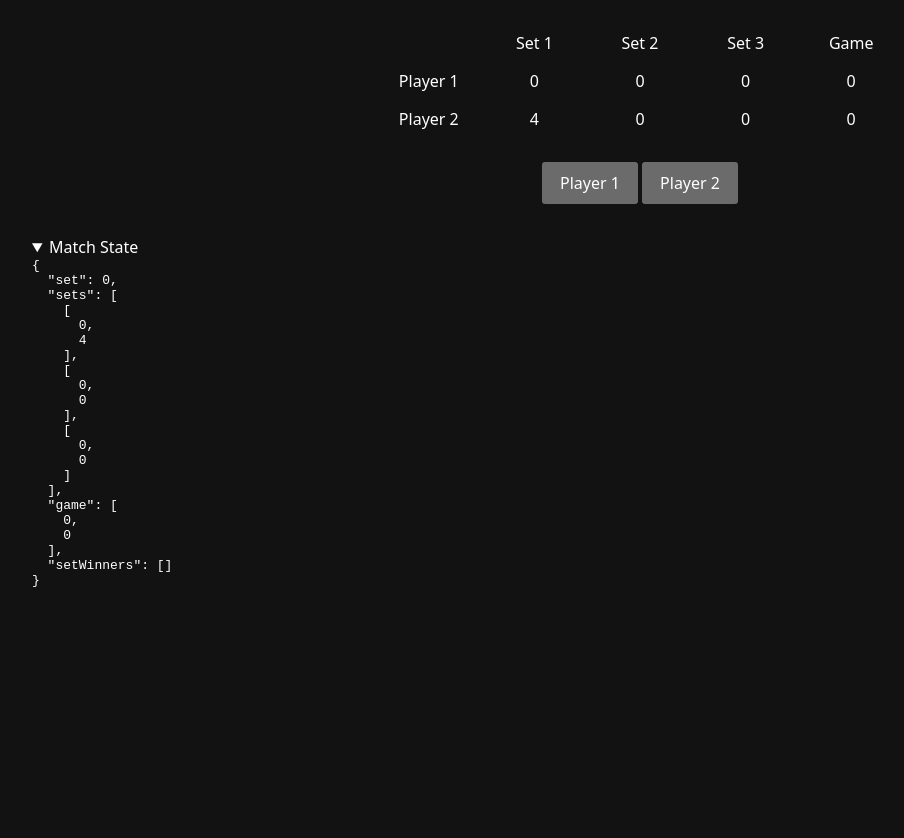
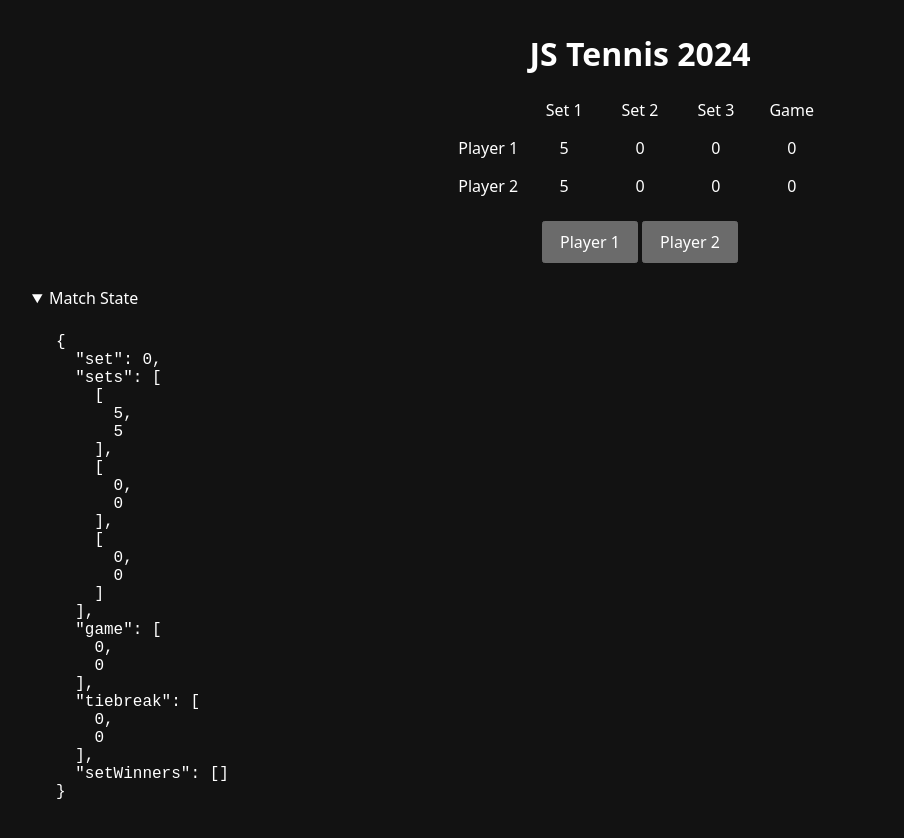
Before and after one commit to bmehder/js-tennis-2024, a SvelteKit app: page / in a window 1280 px wide. Shown: the top 838 px of the page, without its empty margins (0-904 px from the left). Before the commit the page ends 800 px from the top, so only its background shows below. Built offline with nearby package versions, Linux system fonts and the light colour scheme.

Commit message:
testing possible 1st solution

```diff
--- a/src/routes/+page.svelte
+++ b/src/routes/+page.svelte
@@ -1,7 +1,7 @@
 <script>
+	let isTiebreak = false
+
 	const players = ['Player 1', 'Player 2']
-
-	let playerToServe = players[0]
 
 	const gamePointsMap = new Map([
 		[0, 15],
@@ -13,34 +13,58 @@
 	const match = {
 		set: 0,
 		sets: [
-			[0, 4],
+			[5, 5],
 			[0, 0],
 			[0, 0],
 		],
 		game: [0, 0],
+		tiebreak: [0, 0],
 		setWinners: [],
 	}
 
 	const resetGameScore = () => {
 		match.game[0] = 0
 		match.game[1] = 0
+		match.tiebreak = [0, 0]
 	}
 
 	const checkMatchWinner = () => {
 		if (match.set < 2) return
-    if (match.setWinners.every(x => x === 0)) console.log("Player 1 wins")
-    if (match.setWinners.every(x => x === 1)) console.log("Player 2 wins")
-    if (match.setWinners[2] === 0) console.log("Player 1 wins")
-    if (match.setWinners[2] === 1) console.log("Player 2 wins")
+		if (match.setWinners.every(x => x === 0)) console.log('Player 1 wins')
+		if (match.setWinners.every(x => x === 1)) console.log('Player 2 wins')
+		if (match.setWinners[2] === 0) console.log('Player 1 wins')
+		if (match.setWinners[2] === 1) console.log('Player 2 wins')
+	}
+
+	const handleTiebreak = x => {
+		const winner = x
+		const loser = winner === 0 ? 1 : 0
+
+		isTiebreak = true
+		match.tiebreak[x]++
+
+		if (
+			match.tiebreak[winner] >= 7 &&
+			match.tiebreak[loser] <= match.tiebreak[winner] - 2
+		) {
+			match.sets[match.set][winner]++
+			match.set++
+			match.setWinners.push(winner)
+			checkMatchWinner()
+			isTiebreak = false
+		}
 	}
 
 	const handleSet = winner => {
 		const loser = winner === 0 ? 1 : 0
+		if (match.sets[match.set].every(x => x === 6)) {
+			console.log('Tiebreak!')
+			handleTiebreak()
+		}
+
 		if (
-			(match.sets[match.set][winner] === 7 &&
-			match.sets[match.set][loser] <= 5) ||
-			(match.sets[match.set][winner] === 6 &&
-			match.sets[match.set][loser] <= 4)
+			(match.sets[match.set][winner] === 7 && match.sets[match.set][loser] <= 5) ||
+			(match.sets[match.set][winner] === 6 && match.sets[match.set][loser] <= 4)
 		) {
 			match.set++
 			match.setWinners.push(winner)
@@ -49,9 +73,14 @@
 	}
 
 	const handleClick = x => {
+		if (isTiebreak) {
+			handleTiebreak(x)
+			return
+		}
+
 		const isDeuce = match.game[0] === 40 && match.game[1] === 40
 		const isAd = match.game.some(x => x === 'Ad')
-		const winner = x === 'player-1' ? 0 : 1
+		const winner = x === 0 ? 0 : 1
 
 		if (isDeuce) {
 			match.game[winner] = 'Ad'
@@ -83,42 +112,65 @@
 	}
 </script>
 
+<main>
+	<h1>JS Tennis 2024</h1>
+
 	<div class="scoreboard">
 		<div></div>
 		<div>Set 1</div>
 		<div>Set 2</div>
 		<div>Set 3</div>
+		{#if isTiebreak}
+			<div>TB</div>
+		{:else}
 			<div>Game</div>
+		{/if}
 
 		<div>{players[0]}</div>
 		{#each match.sets as set}
 			<div>{set[0]}</div>
 		{/each}
+		{#if isTiebreak}
+			<div>{match.tiebreak[0]}</div>
+		{:else}
 			<div>{match.game[0]}</div>
+		{/if}
 
 		<div>{players[1]}</div>
 		{#each match.sets as set}
 			<div>{set[1]}</div>
 		{/each}
+		{#if isTiebreak}
+			<div>{match.tiebreak[1]}</div>
+		{:else}
 			<div>{match.game[1]}</div>
+		{/if}
 	</div>
 
 	<div class="buttons">
-	<button on:click={() => handleClick('player-1')}>Player 1</button>
-	<button on:click={() => handleClick('player-2')}>Player 2</button>
+		<button on:click={() => handleClick(0)}>Player 1</button>
+		<button on:click={() => handleClick(1)}>Player 2</button>
 	</div>
+</main>
 
+<footer>
 	<details open>
 		<summary>Match State</summary>
 		<pre>{JSON.stringify(match, null, 2)}</pre>
 	</details>
+</footer>
 
 <style>
 	:root {
 		color-scheme: dark;
 	}
 
-	.scoreboard {
+	main {
+		display: grid;
+		gap: 1.5rem;
+		text-align: center;
+
+		& .scoreboard {
 			max-width: 32rem;
 			display: grid;
 			grid-template-columns: repeat(5, 1fr);
@@ -127,14 +179,21 @@
 			text-align: center;
 		}
 
-	.buttons {
-		margin-block: 2rem;
-		margin-inline: auto;
-		text-align: center;
-
-		& > * {
+		& .buttons > * {
 			padding-block: 0.5rem;
 			padding-inline: 1rem;
 		}
 	}
+
+	footer {
+		font-size: 1rem;
+
+		& details {
+			margin-block: 1.5rem;
+
+			& pre {
+				padding: 1.5rem;
+			}
+		}
+	}
 </style>
```
Lines whose indentation alone changed are shown as unchanged.
